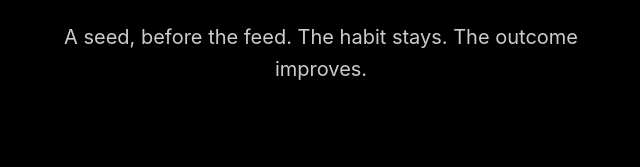
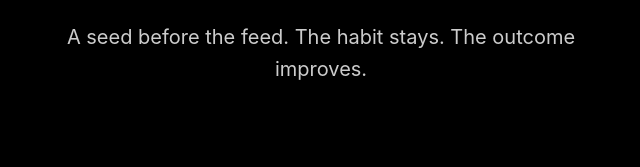
Before and after one commit to LaVanton/seedscroll-landing, a plain HTML site: page index.html in a window 1280 px wide. Shown: the part 3217-3384 px from the top of the page, 319-959 px from the left. Drawn offline with Linux system fonts and the light colour scheme.

Commit message:
Update index.html

```diff
--- a/index.html
+++ b/index.html
@@ -205,7 +205,7 @@
             </h2>
 
             <p class="cta-subtitle">
-                A seed, before the feed.
+                A seed before the feed.
                 The habit stays. The outcome improves.
             </p>
         </div>
```
